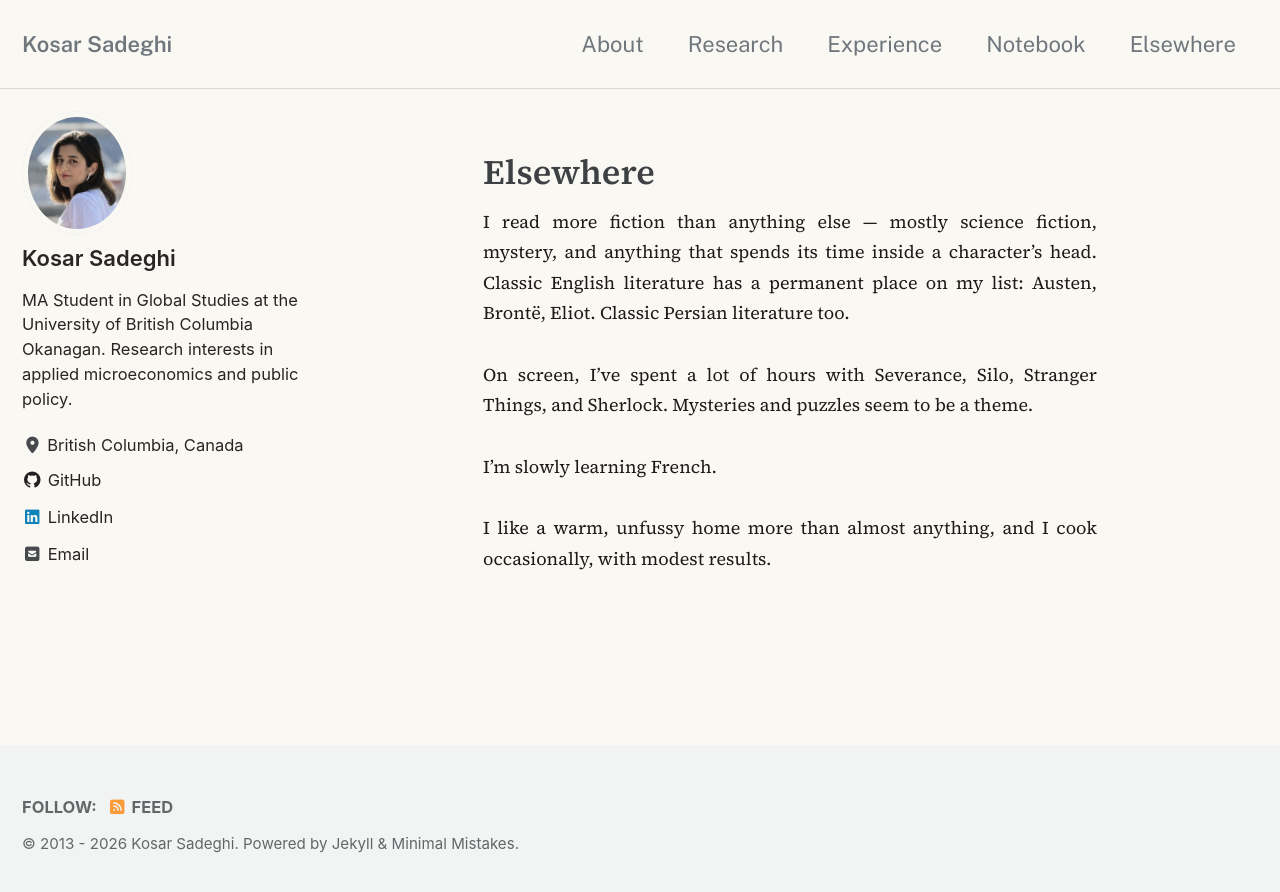
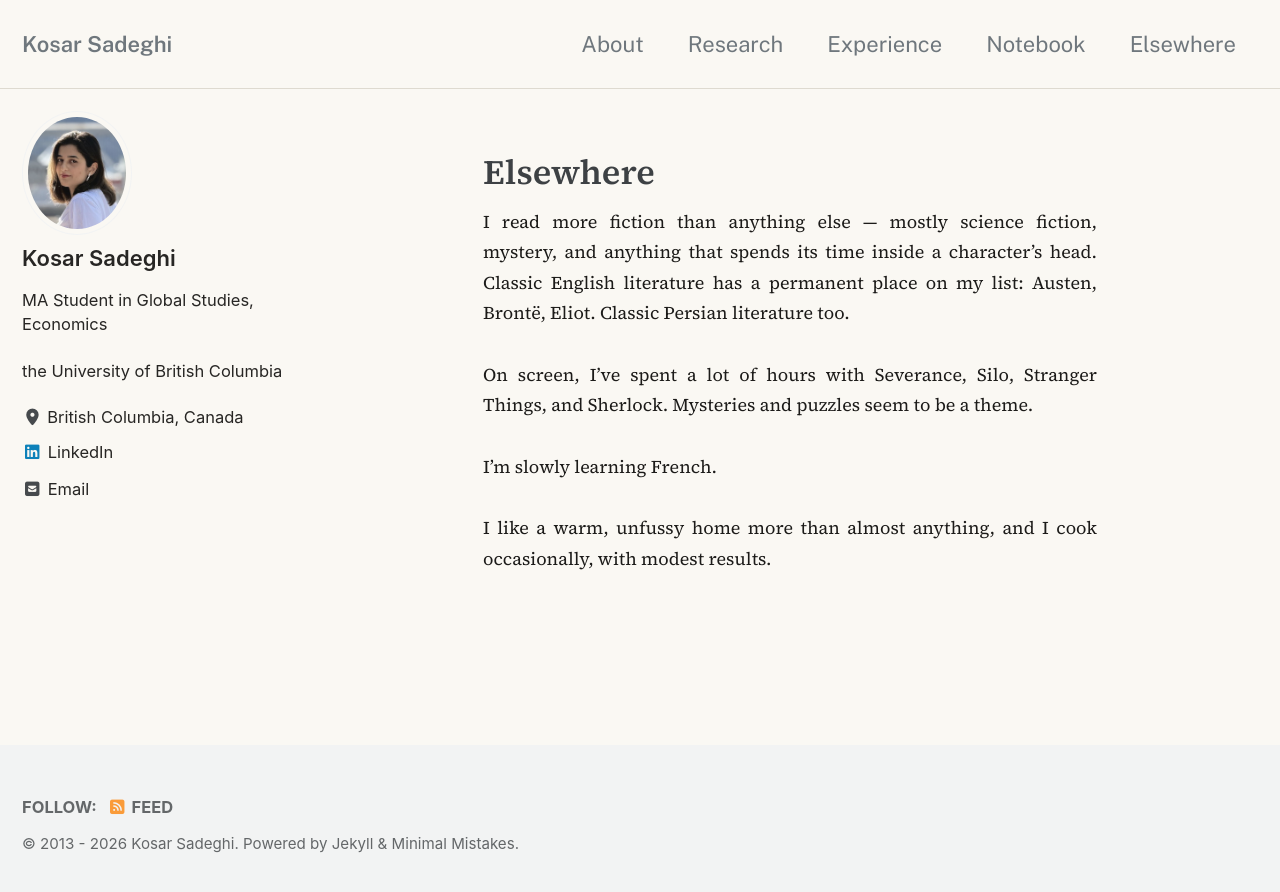
Before and after one commit to KosarSadeghi04/kosarsadeghi.github.io, a Jekyll site: the page built from _pages/elsewhere.md, in a window 1280 px wide. Shown: the top 892 px of the page. Built offline with Jekyll 4.4.1, drawn with Linux system fonts in a browser that asks for light colours; cached includes are drawn as plain includes.

Commit message:
Trim homepage hero copy and sidebar bio/links
Remove the hero subtitle sentence, shorten the sidebar bio to two
lines, and drop GitHub from the author links.

Co-Authored-By: Claude Sonnet 5 <noreply@anthropic.com>

```diff
--- a/_config.yml
+++ b/_config.yml
@@ -116,15 +116,14 @@ analytics:
 author:
   name             : "Kosar Sadeghi"
   avatar           : "/assets/images/bio-photo.jpg"
-  bio              : "MA Student in Global Studies at the University of British Columbia Okanagan. Research interests in applied microeconomics and public policy."
+  bio              : |-
+    MA Student in Global Studies, Economics
+
+    the University of British Columbia
   location         : "British Columbia, Canada"
   email            : "kosar.sadeghi@ubc.ca"
 
   links:
-
-    - label: "GitHub"
-      icon: "fab fa-fw fa-github"
-      url: "https://github.com/KosarSadeghi04"
 
     - label: "LinkedIn"
       icon: "fab fa-fw fa-linkedin"
--- a/index.html
+++ b/index.html
@@ -16,10 +16,6 @@ classes: wide
     University of British Columbia
   </p>
 
-  <p class="hero-text">
-    I study how individuals make economic decisions and how institutions shape economic and social outcomes.
-  </p>
-
   <p class="hero-links">
     <a href="mailto:kosar.sadeghi@ubc.ca">kosar.sadeghi@ubc.ca</a> ·
     <a href="https://www.linkedin.com/in/kosarsadeghi">linkedin.com/in/kosarsadeghi</a>
```
